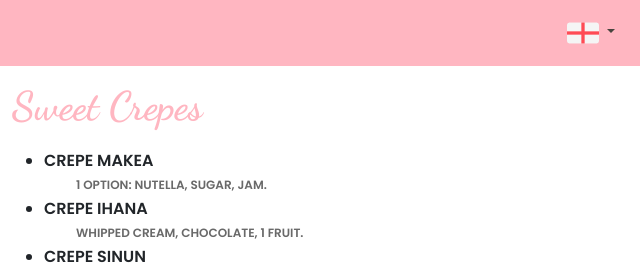
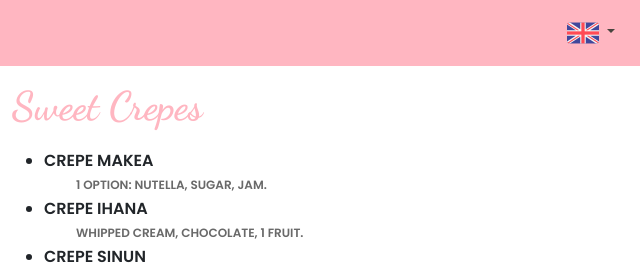
Before and after one commit to pinkiedinkie20/pinkiedinkie20.github.io, a plain HTML site: page pages/menu-en.html in a window 1280 px wide. Shown: the top 269 px of the page, 640-1280 px from the left. Drawn offline with nearby package versions, Linux system fonts and the light colour scheme.

Commit message:
en image update

```diff
--- a/pages/menu-en.html
+++ b/pages/menu-en.html
@@ -19,7 +19,7 @@
                 </a>
                 <div class="dropdown">
                     <button class="btn btn-secondary dropdown-toggle" type="button" id="dropdownMenuButton1" data-bs-toggle="dropdown" aria-expanded="false">
-                        <img src="../images/england.png">
+                        <img src="../images/united-kingdom.png">
                     </button>
                     <ul class="dropdown-menu" aria-labelledby="dropdownMenuButton1">
                         <li><a class="dropdown-item" href="menu-fr.html">
```
Also changed, not shown: pages/menu-fr.html (+1 -1 lines), pages/menu-pt.html (+1 -1 lines), images/united-kingdom.png (added).
